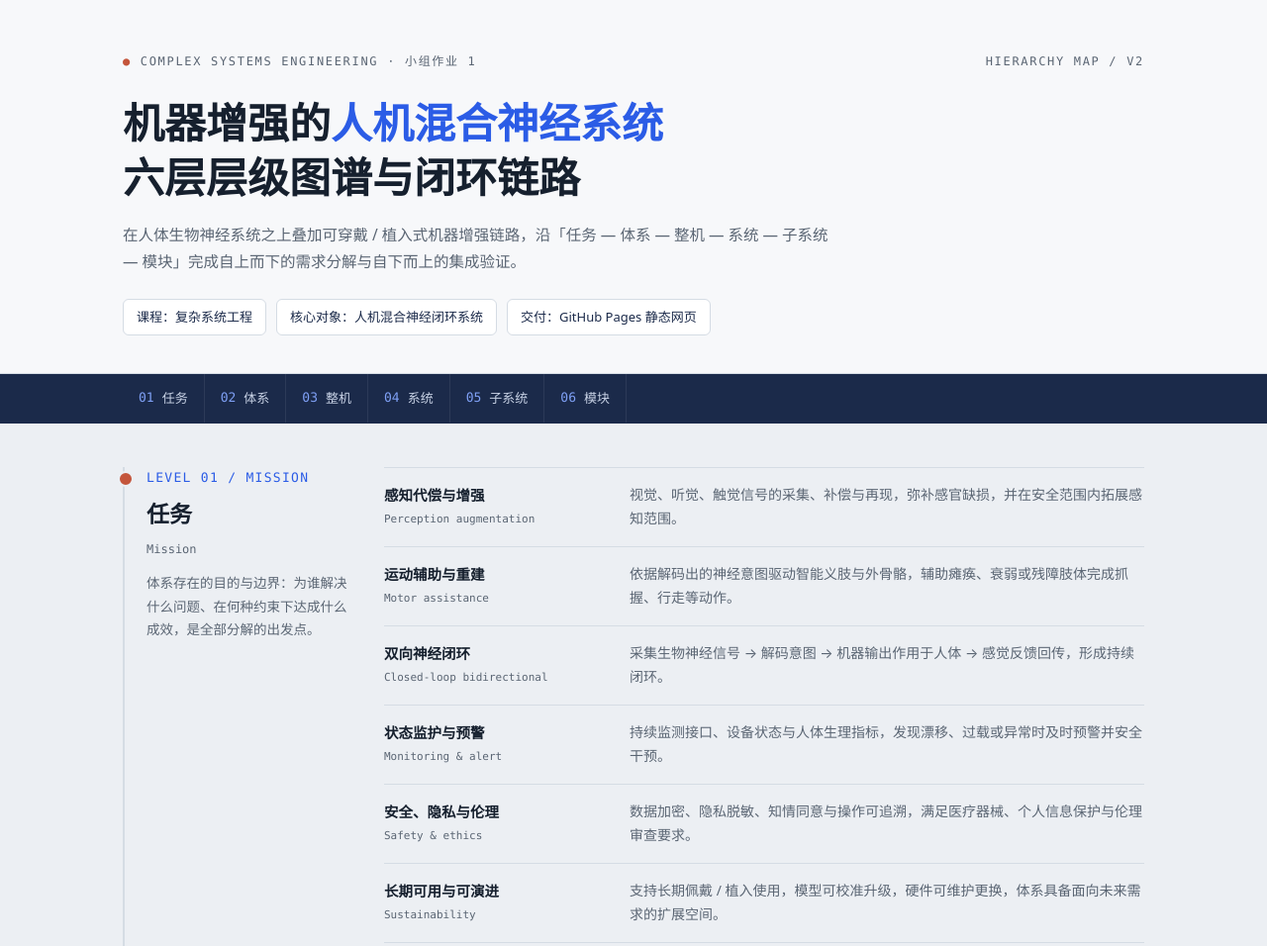
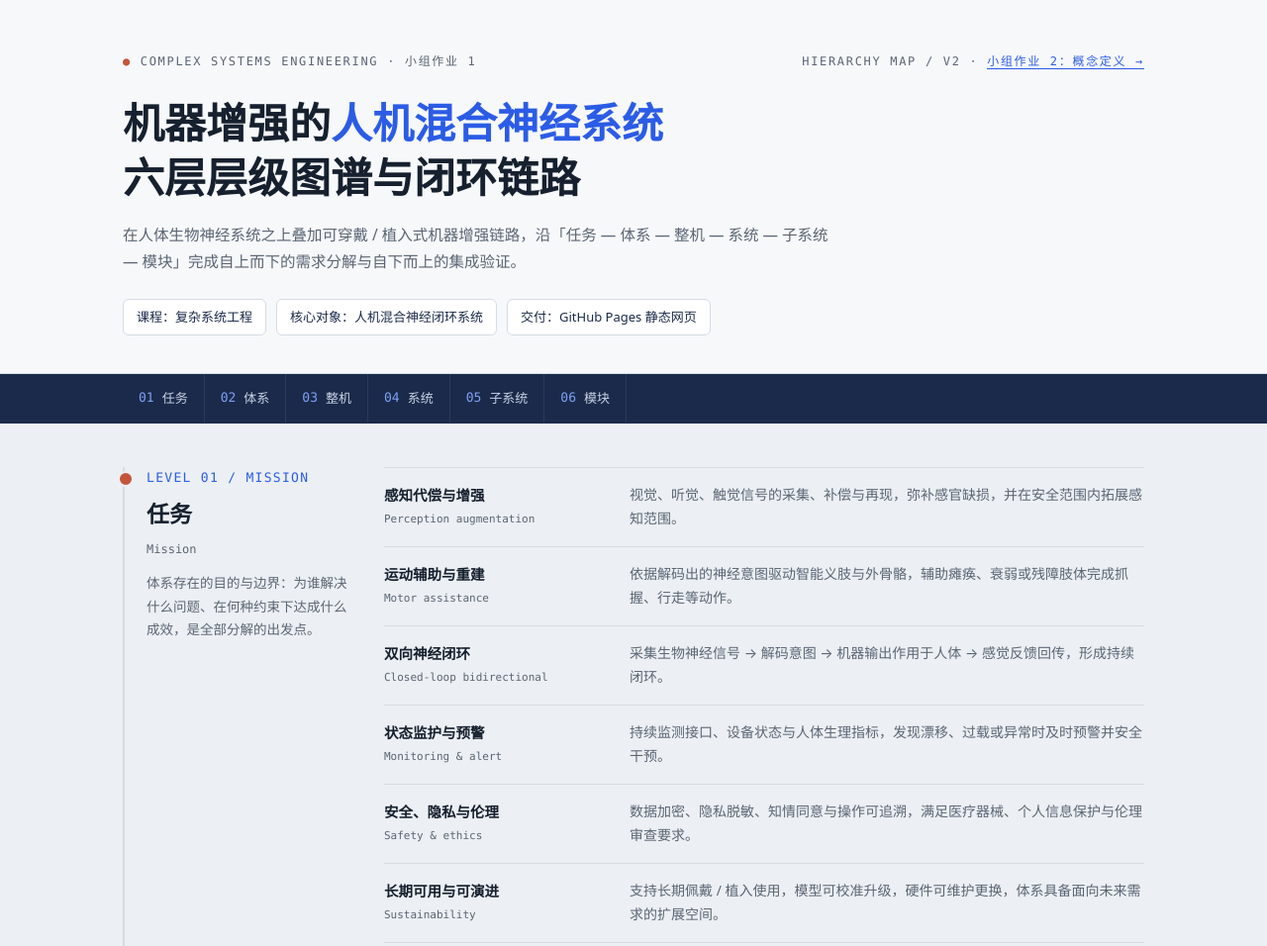
Before and after one commit to hlk3030/hmhns-homework, a plain HTML site: page index.html in a window 1280 px wide. Shown: the top 956 px of the page at 99% size. Drawn offline with Linux system fonts and the light colour scheme; a web font is replaced by a local one.

Commit message:
首页顶栏与页脚增加小组作业2入口链接

```diff
--- a/index.html
+++ b/index.html
@@ -33,6 +33,7 @@ body{
 header.masthead{background:var(--paper);border-bottom:1px solid var(--line);padding:52px 0 38px}
 .kicker-row{display:flex;justify-content:space-between;flex-wrap:wrap;gap:10px;font-family:var(--mono);font-size:12px;letter-spacing:.14em;color:var(--muted);text-transform:uppercase;margin-bottom:26px}
 .kicker-row .dot{color:var(--brick)}
+.kicker-row a{color:var(--cobalt);text-decoration:none;border-bottom:1px solid currentColor}
 header.masthead h1{
   font-family:"Noto Serif SC",serif;font-weight:900;
   font-size:clamp(28px,4.2vw,42px);line-height:1.3;max-width:780px;
@@ -114,7 +115,7 @@ footer b{color:#fff}
   <div class="wrap">
     <div class="kicker-row">
       <span><span class="dot">●</span> Complex Systems Engineering · 小组作业 1</span>
-      <span>Hierarchy Map / v2</span>
+      <span>Hierarchy Map / v2 · <a href="homework2.html">小组作业 2：概念定义 →</a></span>
     </div>
     <h1>机器增强的<span class="mark">人机混合神经系统</span><br>六层层级图谱与闭环链路</h1>
     <p class="lead">在人体生物神经系统之上叠加可穿戴 / 植入式机器增强链路，沿「任务 — 体系 — 整机 — 系统 — 子系统 — 模块」完成自上而下的需求分解与自下而上的集成验证。</p>
@@ -408,7 +409,7 @@ footer b{color:#fff}
 
 <footer>
   <div class="wrap">
-    <div><b>机器增强的人机混合神经系统</b> · 复杂系统工程小组作业 1</div>
+    <div><b>机器增强的人机混合神经系统</b> · 复杂系统工程小组作业 1 · <a href="homework2.html" style="color:var(--cobalt);text-decoration:none;border-bottom:1px solid currentColor">小组作业 2 →</a></div>
     <div>任务 Mission → 体系 SoS → 整机 Vehicles → 系统 Systems → 子系统 Sub-systems → 模块 Modules</div>
   </div>
 </footer>
```
